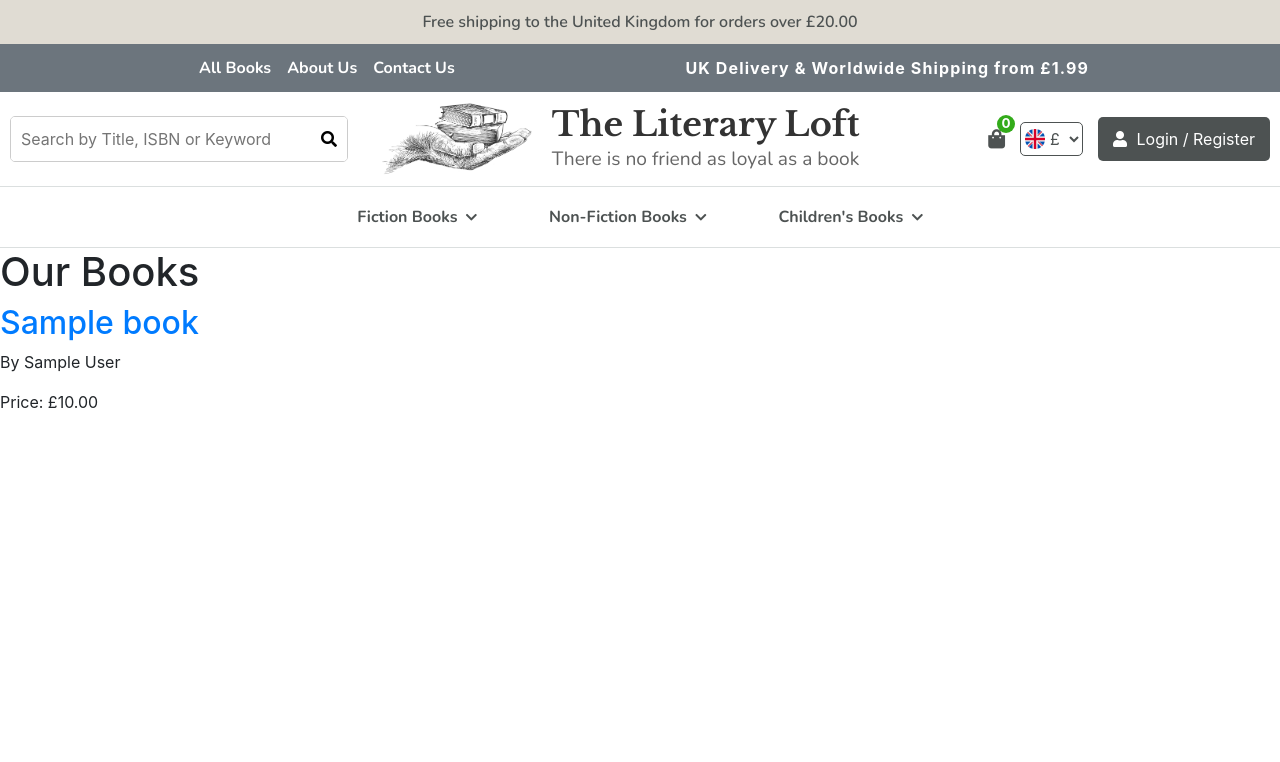
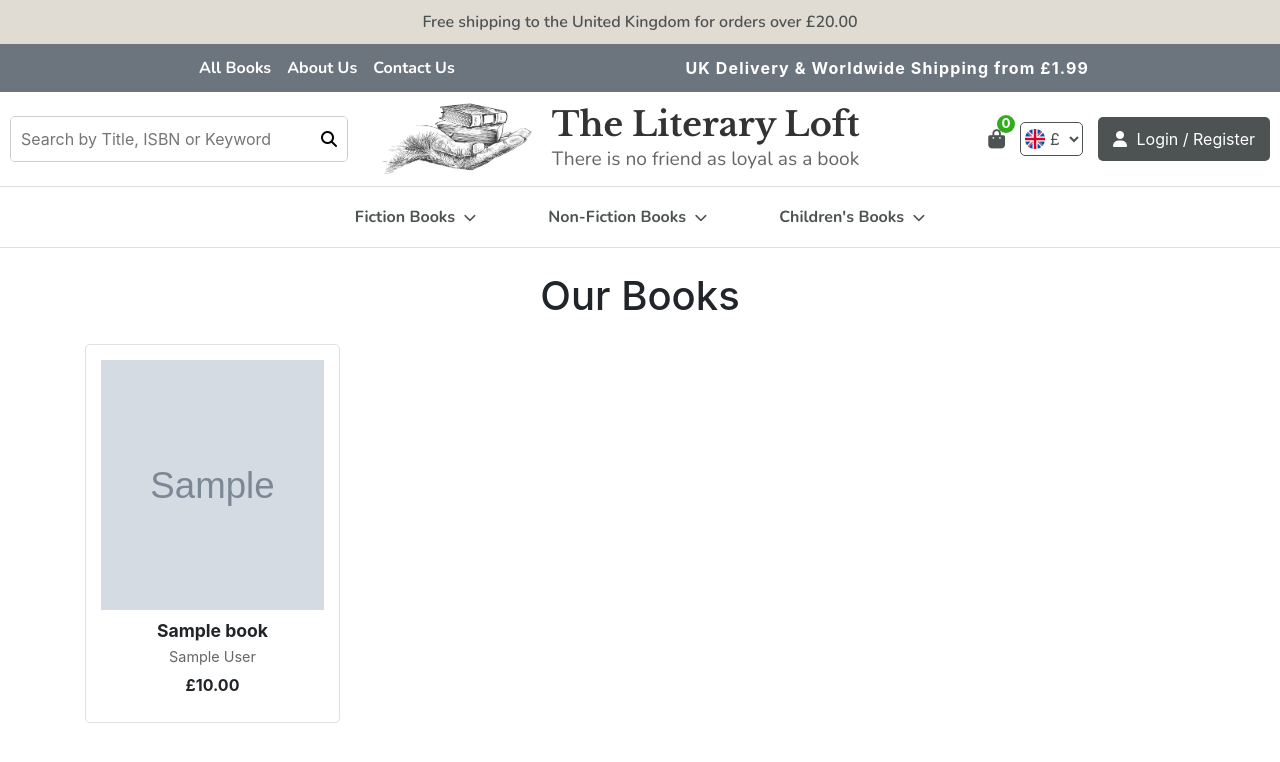
Before and after one commit to vica781/The_Literary_Loft_v2, a Django app: page /book_list/ in a window 1280 px wide. Shown: the top 762 px of the page. Run offline with Django 4.2, Linux system fonts and the light colour scheme; tables that the repository leaves empty hold one stand-in row (values such as "Sample post"); grey boxes marked "Sample" are stand-in pictures; some libraries are stand-ins or nearby versions.

Commit message:
Style: add grid and style to book_list.html

```diff
--- a/books/templates/books/book_details.html
+++ b/books/templates/books/book_details.html
@@ -33,7 +33,7 @@
           </select>
         </div>
         <p>£{{ book.price }}</p>
-        <button type="submit" class="btn btn-primary">ADD TO CART</button>
+        <button type="submit" class="btn btn-primary">ADD TO BAG</button>
       </form>
     </div>
     <div class="col-md-4 book-summary">
--- a/books/templates/books/book_list.html
+++ b/books/templates/books/book_list.html
@@ -1,16 +1,49 @@
 {% extends 'base.html' %}
 {% load static %}
+
+{% block title %}
+<title>All books - The Literary Loft</title>
+{% endblock %}
+
+{% block extra_css %}
+<link rel="stylesheet" href="{% static 'css/book_list.css' %}">
+{% endblock %}
+
 {% block content %}
-<h1>Our Books</h1>
-<div class="book-list">
-    {% for book in books %}
-        <div class="book-item">
-            <h2><a href="{% url 'books:book_detail' book.id %}">{{ book.title }}</a></h2>
-            <p>By {{ book.author }}</p>
-            <p>Price: £{{ book.price }}</p>
+<div class="container">
+    <h1 class="text-center my-4">Our Books</h1>
+
+    {% if category %}
+        <h2 class="text-center mb-4">{{ category.get_name_display }}</h2>
+    {% endif %}
+
+    {% if subcategory %}
+        <h3 class="text-center mb-4">{{ subcategory.name }}</h3>
+    {% endif %}
+
+    <div class="row book-grid">
+        {% for book in books %}
+        <div class="col-md-3 col-sm-6 mb-4">
+            <div class="book-item">
+                <a href="{% url 'books:book_detail' book.id %}">
+                    {% if book.cover_image %}
+                        <img src="{{ book.cover_image.url }}" alt="{{ book.title }}" class="img-fluid book-cover">
+                    {% else %}
+                        <div class="no-image">No Image</div>
+                    {% endif %}
+                    <h3 class="book-title">{{ book.title }}</h3>
+                    <p class="book-author">{{ book.author }}</p>
+                    <p class="book-price">£{{ book.price }}</p>
+                </a>
+                <form method="post" action="{% url 'books:add_to_cart' book.id %}">
+                    {% csrf_token %}
+                    <button type="submit" class="btn add-to-cart">ADD TO BAG</button>
+                </form>
+            </div>
         </div>
-    {% empty %}
-        <p>No books available.</p>
-    {% endfor %}
+        {% empty %}
+        <p class="text-center">No books available.</p>
+        {% endfor %}
+    </div>
 </div>
 {% endblock %}
--- /dev/null
+++ b/reading_loft/static/css/book_list.css
@@ -0,0 +1,82 @@
+.book-grid {
+    display: flex;
+    flex-wrap: wrap;
+}
+
+.book-item {
+    position: relative;
+    text-align: center;
+    transition: all 0.3s ease;
+    height: 100%;
+    display: flex;
+    flex-direction: column;
+    justify-content: space-between;
+    padding: 15px;
+    border: 1px solid #e0e0e0;
+    border-radius: 5px;
+}
+
+.book-item a {
+    text-decoration: none;
+    color: inherit;
+}
+
+.book-cover {
+    width: 100%;
+    height: 250px;
+    object-fit: cover;
+    margin-bottom: 10px;
+}
+
+.no-image {
+    width: 100%;
+    height: 250px;
+    background-color: #f0f0f0;
+    display: flex;
+    align-items: center;
+    justify-content: center;
+    margin-bottom: 10px;
+}
+
+.book-title {
+    font-size: 1.1em;
+    margin-bottom: 5px;
+    font-weight: bold;
+}
+
+.book-author {
+    font-size: 0.9em;
+    color: #666;
+    margin-bottom: 5px;
+}
+
+.book-price {
+    font-weight: bold;
+    margin-bottom: 10px;
+}
+
+.add-to-cart {
+    opacity: 0;
+    transition: opacity 0.3s ease, background-color 0.3s ease, color 0.3s ease;
+    width: 100%;
+    position: absolute;
+    bottom: 10px;
+    left: 0;
+    right: 0;
+    margin: auto;
+    background-color: #4d5252 !important;
+    color: white !important;
+    border: none;
+    padding: 8px 12px;
+    font-size: 0.9em;
+    font-weight: bold;
+    text-transform: uppercase;
+}
+
+.add-to-cart:hover {
+    background-color: #3a3f3f; /* Slightly darker shade for hover effect */
+}
+
+.book-item:hover .add-to-cart {
+    opacity: 1;
+}
```
Also changed, not shown: book_covers/book_covers/biology_dictionary.jpg (added), book_covers/book_covers/chemistry_dictionary.jpg (added), book_covers/book_covers/maths_dictionary.jpg (added), book_covers/book_covers/physics_dictionary.jpg (added).
